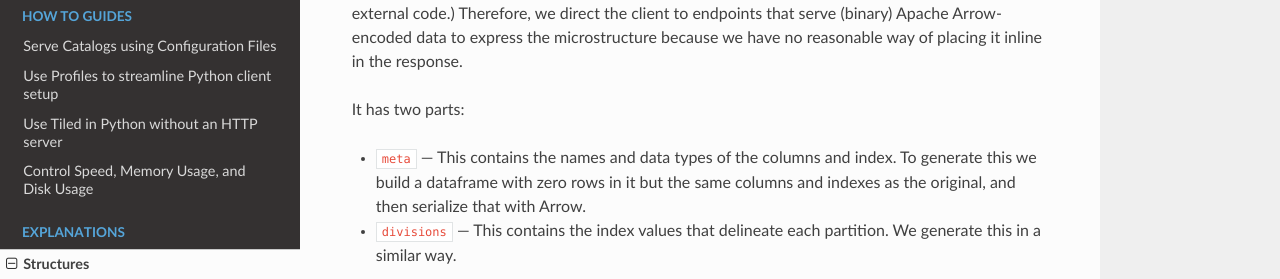
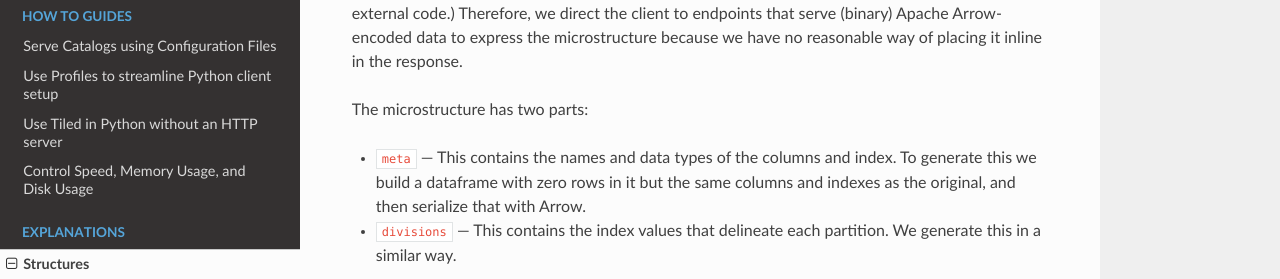
Before and after one commit to bluesky/tiled, a Sphinx documentation site: the page built from docs/source/explanations/structures.md, in a window 1280 px wide and 900 px high, scrolled down 3325 px. Shown: the part 158-437 px from the top of the window. Built offline with Sphinx 7.4.7 and the Read the Docs theme 2.0.0, drawn with Linux system fonts in a browser that asks for light colours; pages that are not in the unit, such as notebooks, are missing from menus.

Commit message:
Too many pronouns

```diff
--- a/docs/source/explanations/structures.md
+++ b/docs/source/explanations/structures.md
@@ -179,7 +179,7 @@ by external code.) Therefore, we direct the client to endpoints that serve
 (binary) Apache Arrow-encoded data to express the microstructure because we
 have no reasonable way of placing it inline in the response.
 
-It has two parts:
+The microstructure has two parts:
 
 * `meta` --- This contains the names and data types of the columns and index. To
   generate this we build a dataframe with zero rows in it but the same columns
```
